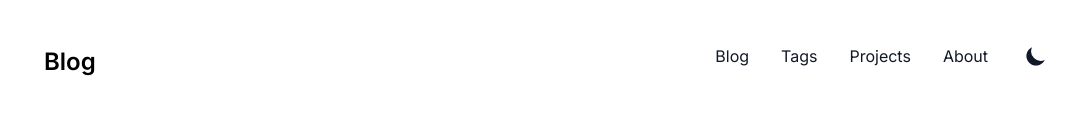
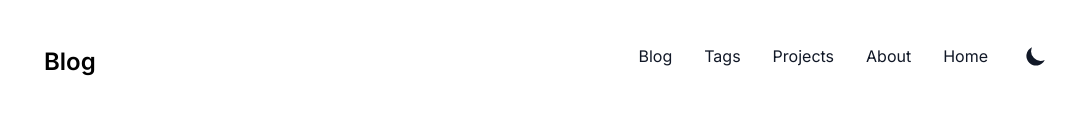
Before and after one commit to yezz123/Blog, a Next.js app: page / in a window 1280 px wide. Shown: the top 140 px of the page, without its empty margins (96-1183 px from the left). Built offline with nearby package versions, Linux system fonts and the light colour scheme; what @tailwindcss/typography would draw is missing.

Commit message:
Feat : Add New Stage Features :rocket:

```diff
--- a/data/headerNavLinks.js
+++ b/data/headerNavLinks.js
@@ -3,6 +3,7 @@ const headerNavLinks = [
   { href: '/tags', title: 'Tags' },
   { href: '/projects', title: 'Projects' },
   { href: '/about', title: 'About' },
+  { href: 'https://yezz.me', title: 'Home' },
 ]
 
 export default headerNavLinks
--- a/layouts/ListLayout.js
+++ b/layouts/ListLayout.js
@@ -53,7 +53,7 @@ export default function ListLayout({ posts, title, initialDisplayPosts = [], pag
           {displayPosts.map((frontMatter) => {
             const { slug, date, title, summary, tags } = frontMatter
             return (
-              <li key={slug} className="py-4">
+              <li key={slug} className="py-4" hover:bg-gray-50>
                 <article className="space-y-2 xl:grid xl:grid-cols-4 xl:space-y-0 xl:items-baseline">
                   <dl>
                     <dt className="sr-only">Published on</dt>
```
Also changed, not shown: public/static/images/card.png.
